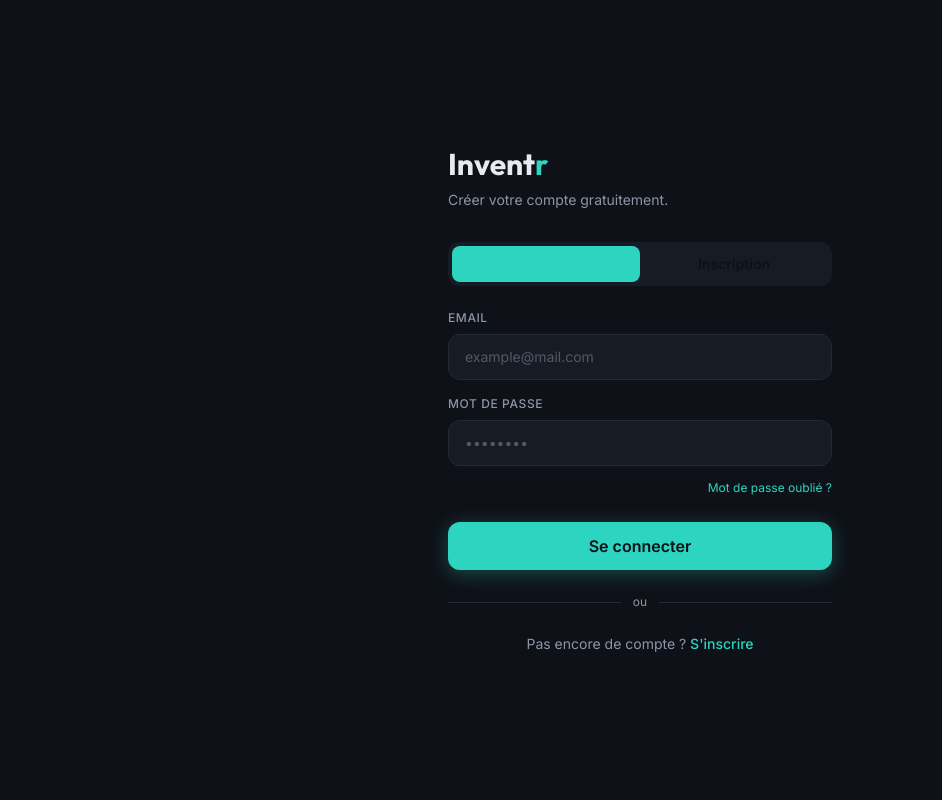
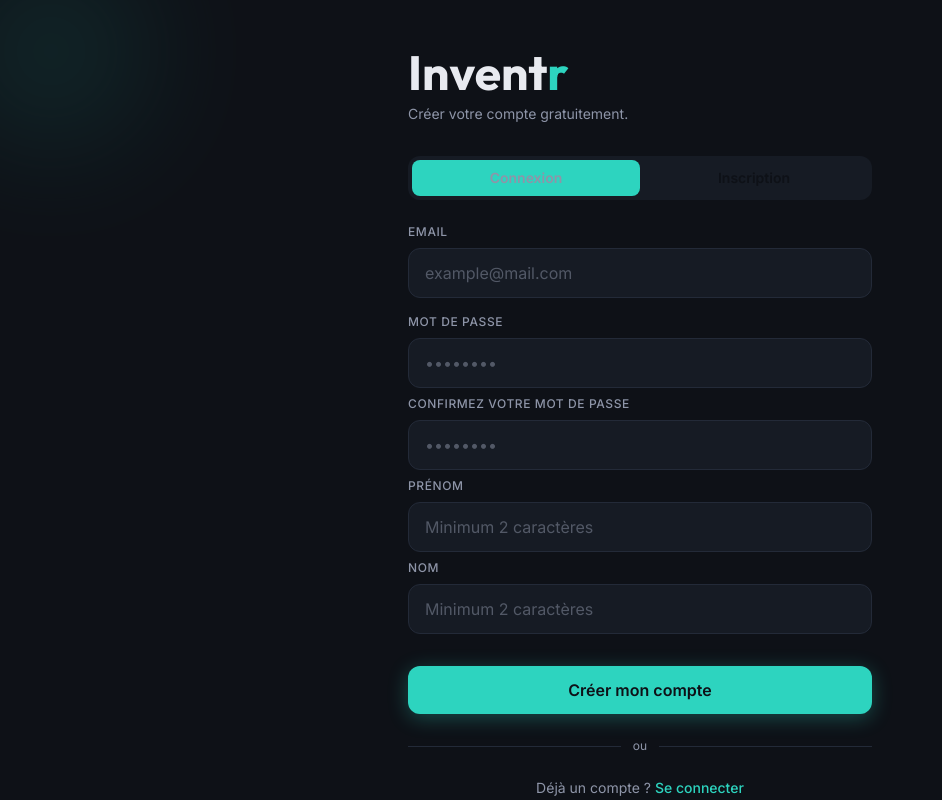
Before and after one commit to Pas-nou/inventr, an Angular app in the folder frontend/: page /login in a window 1280 px wide. Both pictures are taken after a click on the tab "Inscription". Shown: the whole page, without its empty margins (0-942 px from the left). Built offline with nearby package versions, Linux system fonts and the light colour scheme.

Commit message:
feat: add register form and refactor CSS variables

```diff
--- a/frontend/src/app/app.config.ts
+++ b/frontend/src/app/app.config.ts
@@ -14,6 +14,9 @@ export const appConfig: ApplicationConfig = {
       enabled: !isDevMode(),
       registrationStrategy: 'registerWhenStable:30000',
     }),
-    { provide: HTTP_INTERCEPTORS, useClass: AuthInterceptor, multi: true },
+    { provide: HTTP_INTERCEPTORS, useClass: AuthInterceptor, multi: true }, provideServiceWorker('ngsw-worker.js', {
+            enabled: !isDevMode(),
+            registrationStrategy: 'registerWhenStable:30000'
+          }),
   ],
 };
--- a/frontend/src/app/features/auth/auth.html
+++ b/frontend/src/app/features/auth/auth.html
@@ -1,8 +1,17 @@
-<main class="min-h-screen bg-background flex items-center justify-center px-4">
-  <section class="w-full max-w-sm">
+<main class="h-dvh bg-background flex items-center justify-center px-4 overflow-y-auto">
+  <span
+    class="absolute top-0 left-0 w-64 h-64 rounded-full opacity-20 blur-3xl pointer-events-none"
+    style="
+      background: radial-gradient(circle, var(--color-primary), transparent 70%);
+      transform: translate(-30%, -30%);
+    "
+  ></span>
+  <section class="w-full max-w-lg px-6 flex flex-col h-full py-12">
+    <!-- * Fixed area at the top of the page -->
+    <div>
       <!-- * Logo -->
       <header class="mb-8">
-      <h1 class="text-3xl font-bold text-text-primary font-display">
+        <h1 class="text-5xl font-bold text-text-primary font-display">
           Invent<span class="text-primary">r</span>
         </h1>
         <p class="text-text-secondary mt-2 text-sm">
@@ -16,7 +25,7 @@
       <nav role="tablist" class="relative flex bg-surface rounded-xl p-1 mb-6">
         <!-- * Sliding pill -->
         <span
-        class="absolute top-1 bottom-1 w-[calc(50%-4px)] bg-primary rounded-lg transition-transform duration-300 ease-in-out"
+          class="absolute top-1 bottom-1 w-[calc(50%-4px)] bg-primary rounded-lg transition-transform duration-300 ease-in-out will-change-transform"
           [class.translate-x-full]="!isLogin"
         >
         </span>
@@ -26,11 +35,9 @@
           role="tab"
           [attr.aria-selected]="isLogin"
           (click)="setLogin()"
-        [class]="
-          isLogin
-            ? 'relative flex-1 py-2 rounded-lg text-sm font-bold text-background transition-all'
-            : 'flex-1 py-2 rounded-lg text-sm font-bold text-text-secondary transition-all'
-        "
+          class="relative flex-1 py-2 rounded-lg text-sm font-bold transition-colors duration-300"
+          [class.text-background]="isLogin"
+          [class.text-text-secondary]="!isLogin"
         >
           Connexion
         </button>
@@ -38,16 +45,19 @@
           role="tab"
           [attr.aria-selected]="!isLogin"
           (click)="setRegister()"
-        [class]="
-          !isLogin
-            ? 'relative flex-1 py-2 rounded-lg text-sm font-bold text-background transition-all'
-            : 'flex-1 py-2 rounded-lg text-sm font-bold text-text-secondary transition-all'
-        "
+          class="relative flex-1 py-2 rounded-lg text-sm font-bold transition-colors duration-300"
+          [class.text-background]="!isLogin"
+          [class.text-text-secondary]="isLogin"
         >
           Inscription
         </button>
       </nav>
-    <form [formGroup]="loginForm" (ngSubmit)="onSubmit()">
+    </div>
+
+    <!-- * Forms -->
+    @if (isLogin) {
+      <!-- * Login Form -->
+      <form [formGroup]="loginForm" (ngSubmit)="onSubmit()" class="flex flex-col flex-1">
         <!-- * Email -->
         <div class="mb-4">
           <label
@@ -57,11 +67,12 @@
             EMAIL
           </label>
           <input
+            required
             type="email"
             id="email"
             formControlName="email"
             placeholder="example@mail.com"
-          class="w-full bg-surface border border-border rounded-xl px-4 py-3 text-text-primary text-sm placeholder:text-text-secondary/50 focus:outline-none focus:border-primary focus:bg-surface-light transition-colors"
+            class="w-full bg-surface border border-border rounded-xl px-4 py-3 text-text-primary text-base placeholder:text-text-secondary/50 focus:outline-none focus:border-primary focus:bg-surface-dark transition-colors"
           />
         </div>
 
@@ -74,11 +85,12 @@
             MOT DE PASSE
           </label>
           <input
+            required
             type="password"
             id="password"
             formControlName="password"
             placeholder="••••••••"
-          class="w-full bg-surface border border-border rounded-xl px-4 py-3 text-text-primary text-sm placeholder:text-text-secondary/50 focus:outline-none focus:border-primary focus:bg-surface-light transition-colors"
+            class="w-full bg-surface border border-border rounded-xl px-4 py-3 text-text-primary text-base placeholder:text-text-secondary/50 focus:outline-none focus:border-primary focus:bg-surface-dark transition-colors"
           />
         </div>
 
@@ -87,12 +99,133 @@
           <a href="javascript:void(0)" class="text-xs text-primary">Mot de passe oublié ?</a>
         </div>
 
+        <!-- * Fixed area at the bottom of the page -->
+        <div class="mt-auto">
           <!-- * Submit button -->
           <button
-        type="sumbit"
-        class="w-full bg-primary text-background font-bold py-3 rounded-xl text-base transition-opacity hover:opacity-90 shadow-[0_4px_20px_rgba(45,212,191,0.3)]"
+            type="submit"
+            class="w-full bg-primary text-background font-bold py-3 rounded-xl text-base transition-opacity hover:opacity-90 shadow-[0_4px_20px_var(--color-primary-shadow)]"
           >
             Se connecter
+          </button>
+
+          <!-- * Separator -->
+          <div class="flex items-center gap-3  my-6">
+            <hr class="flex-1 border-border" />
+            <span class="text-text-secondary text-xs">ou</span>
+            <hr class="flex-1 border-border" />
+          </div>
+
+          <!-- * Registration link -->
+          <p class="text-center text-text-secondary text-sm">
+            Pas encore de compte ?
+            <button type="button" (click)="setRegister()" class="text-primary font-medium">
+              S'inscrire
+            </button>
+          </p>
+        </div>
+      </form>
+    } @else {
+      <!-- * Register Form -->
+      <form [formGroup]="registerForm" (ngSubmit)="onSubmit()" class="flex flex-col flex-1">
+        <!-- * Email -->
+        <div class="mb-4">
+          <label
+            for="email"
+            class="block text-xs font-medium text-text-secondary tracking-wider mb-2"
+          >
+            EMAIL
+          </label>
+          <input
+            required
+            type="email"
+            id="email"
+            formControlName="email"
+            placeholder="example@mail.com"
+            class="w-full bg-surface border border-border rounded-xl px-4 py-3 text-text-primary text-base placeholder:text-text-secondary/50 focus:outline-none focus:border-primary focus:bg-surface-dark transition-colors"
+          />
+        </div>
+
+        <!-- * Password -->
+        <div class="mb-2">
+          <label
+            for="password"
+            class="block text-xs font-medium text-text-secondary tracking-wider mb-2"
+          >
+            MOT DE PASSE
+          </label>
+          <input
+            required
+            type="password"
+            id="password"
+            formControlName="password"
+            placeholder="••••••••"
+            class="w-full bg-surface border border-border rounded-xl px-4 py-3 text-text-primary text-base placeholder:text-text-secondary/50 focus:outline-none focus:border-primary focus:bg-surface-dark transition-colors"
+          />
+        </div>
+
+        <!-- * Confirm password -->
+        <div class="mb-2">
+          <label
+            for="confirmPassword"
+            class="block text-xs font-medium text-text-secondary tracking-wider mb-2"
+          >
+            CONFIRMEZ VOTRE MOT DE PASSE
+          </label>
+          <input
+            required
+            type="password"
+            id="confirmPassword"
+            formControlName="confirmPassword"
+            placeholder="••••••••"
+            class="w-full bg-surface border border-border rounded-xl px-4 py-3 text-text-primary text-base placeholder:text-text-secondary/50 focus:outline-none focus:border-primary focus:bg-surface-dark transition-colors"
+          />
+        </div>
+
+        <!-- * Firstname -->
+        <div class="mb-2">
+          <label
+            for="firstname"
+            class="block text-xs font-medium text-text-secondary tracking-wider mb-2"
+          >
+            PRÉNOM
+          </label>
+          <input
+            required
+            type="text"
+            id="firstname"
+            formControlName="first_name"
+            placeholder="Minimum 2 caractères"
+            class="w-full bg-surface border border-border rounded-xl px-4 py-3 text-text-primary text-base placeholder:text-text-secondary/50 focus:outline-none focus:border-primary focus:bg-surface-dark transition-colors"
+          />
+        </div>
+
+        <!-- * Lastname -->
+        <div class="mb-8">
+          <label
+            for="lastname"
+            class="block text-xs font-medium text-text-secondary tracking-wider mb-2"
+          >
+            NOM
+          </label>
+          <input
+            required
+            type="text"
+            id="lastname"
+            formControlName="last_name"
+            placeholder="Minimum 2 caractères"
+            class="w-full bg-surface border border-border rounded-xl px-4 py-3 text-text-primary text-base placeholder:text-text-secondary/50 focus:outline-none focus:border-primary focus:bg-surface-dark transition-colors"
+          />
+        </div>
+
+        <!-- * Fixed area at the bottom of the page -->
+        <div class="mt-auto">
+          <!-- * Submit button -->
+          <button
+            type="submit"
+            class="w-full bg-primary text-background font-bold py-3 rounded-xl text-base transition-opacity hover:opacity-90 shadow-[0_4px_20px_var(--color-primary-shadow)]"
+          >
+            Créer mon compte
           </button>
 
           <!-- * Separator -->
@@ -102,13 +235,15 @@
             <hr class="flex-1 border-border" />
           </div>
 
-      <!-- * Registration link -->
-      <p class="text-center text-text-secondary text-sm mt-6">
-        Pas encore de compte ?
-        <button type="button" (click)="setRegister()" class="text-primary font-medium">
-          S'inscrire
+          <!-- * Login link -->
+          <p class="text-center text-text-secondary text-sm">
+            Déjà un compte ?
+            <button type="button" (click)="setLogin()" class="text-primary font-medium">
+              Se connecter
             </button>
           </p>
+        </div>
       </form>
+    }
   </section>
 </main>
--- a/frontend/src/index.html
+++ b/frontend/src/index.html
@@ -1,19 +1,18 @@
 <!doctype html>
 <html lang="fr">
   <head>
-    <meta charset="utf-8" />
+    <meta charset="utf-8"/>
     <title>Inventr</title>
-    <base href="/" />
-    <meta name="viewport" content="width=device-width, initial-scale=1" />
-    <link rel="icon" type="image/x-icon" href="favicon.ico" />
-    <link rel="manifest" href="manifest.webmanifest" />
-    <link rel="preconnect" href="https://fonts.googleapis.com" />
-    <link rel="preconnect" href="https://fonts.gstatic.com" crossorigin />
-    <link
-      href="https://fonts.googleapis.com/css2?family=Outfit:wght@400;500;600;700&family=Inter:wght@400;500;600&display=swap"
-      rel="stylesheet"
-    />
-  </head>
+    <base href="/"/>
+    <meta name="viewport" content="width=device-width, initial-scale=1, interactive-widget=resizes-content"/>
+    <meta name="apple-mobile-web-app-status-bar-style" content="black-translucent"/>
+    <meta name="apple-mobile-web-app-capable" content="yes" />
+    <link rel="icon" type="image/x-icon" href="favicon.ico"/>
+    <link rel="manifest" href="manifest.webmanifest"/>
+    <link rel="preconnect" href="https://fonts.googleapis.com"/>
+    <link rel="preconnect" href="https://fonts.gstatic.com" crossorigin=""/>
+    <link href="https://fonts.googleapis.com/css2?family=Outfit:wght@400;500;600;700&amp;family=Inter:wght@400;500;600&amp;display=swap" rel="stylesheet"/>
+</head>
   <body>
     <app-root></app-root>
     <noscript>Please enable JavaScript to continue using this application.</noscript>
--- a/frontend/src/styles.css
+++ b/frontend/src/styles.css
@@ -1,24 +1,26 @@
 /* You can add global styles to this file, and also import other style files */
 
-@import "tailwindcss";
+@import 'tailwindcss';
 
 @theme {
   /* Couleurs de fond */
-  --color-background: #0E1117;
-  --color-surface: #161B24;
-  --color-surface-light: #1E2433;
-  --color-border: #232A38;
+  --color-background: #0e1117;
+  --color-surface: #161b24;
+  --color-surface-light: #1e2433;
+  --color-surface-dark: #0f181e;
+  --color-border: #232a38;
+  --color-primary-shadow: rgba(45, 212, 191, 0.3);
 
   /* Couleur primaire */
-  --color-primary: #2DD4BF;
+  --color-primary: #2dd4bf;
   --color-primary-dim: rgba(45, 212, 191, 0.08);
 
   /* Texte */
-  --color-text-primary: #E8EAF0;
-  --color-text-secondary: #8E95A8;
+  --color-text-primary: #e8eaf0;
+  --color-text-secondary: #8e95a8;
 
   /* Erreur */
-  --color-error: #EF4444;
+  --color-error: #ef4444;
 
   /* Typographie */
   --font-display: 'Outfit', sans-serif;
@@ -29,8 +31,15 @@
   box-sizing: border-box;
 }
 
+html,
 body {
-  background-color: #0E1117;
-  color: #E8EAF0;
+  overflow-x: hidden;
+}
+
+body {
+  background-color: #0e1117;
+  color: #e8eaf0;
   font-family: 'Inter', sans-serif;
+  padding-top: env(safe-area-inset-top);
+  padding-bottom: env(safe-area-inset-bottom);
 }
```
Lines whose indentation alone changed are shown as unchanged.
